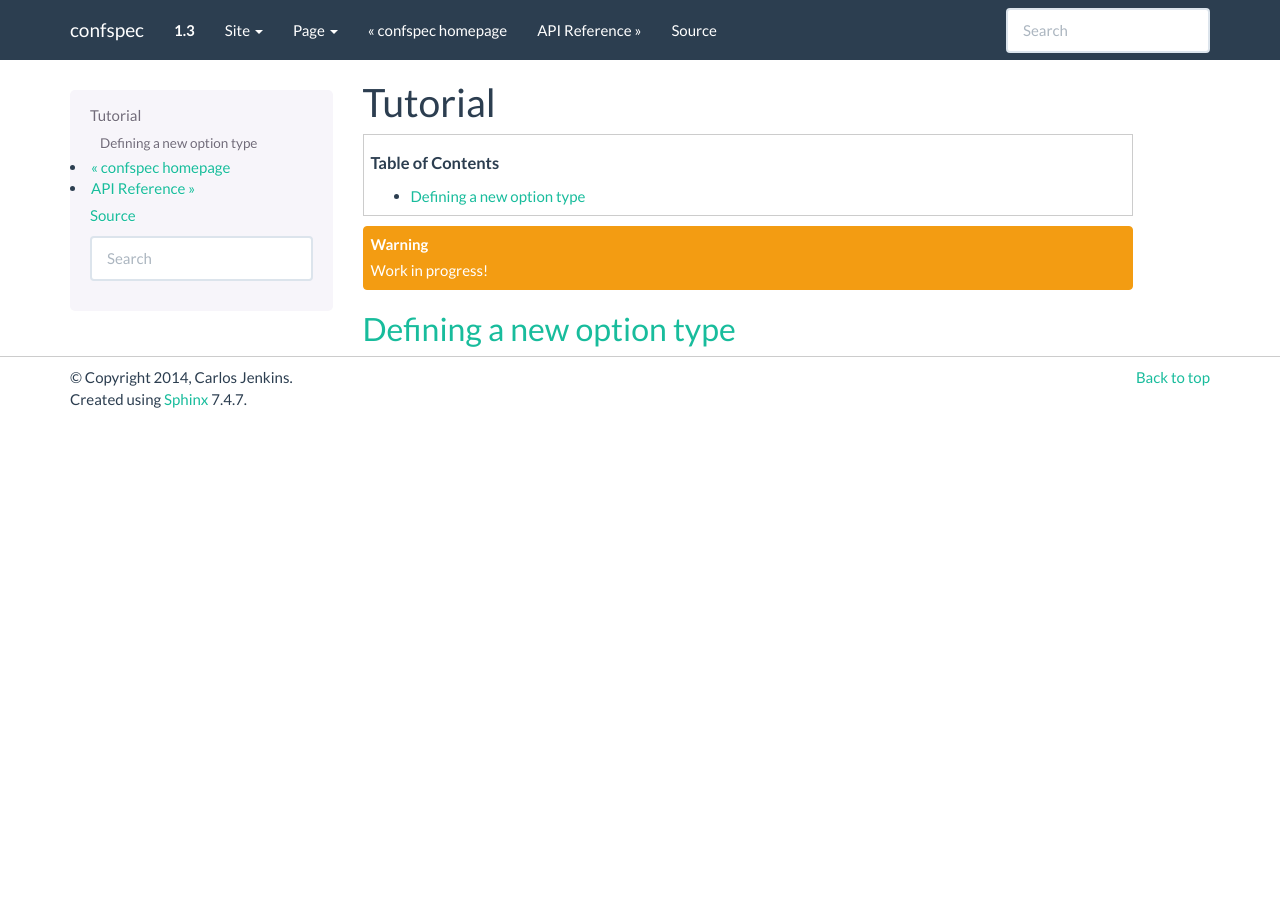
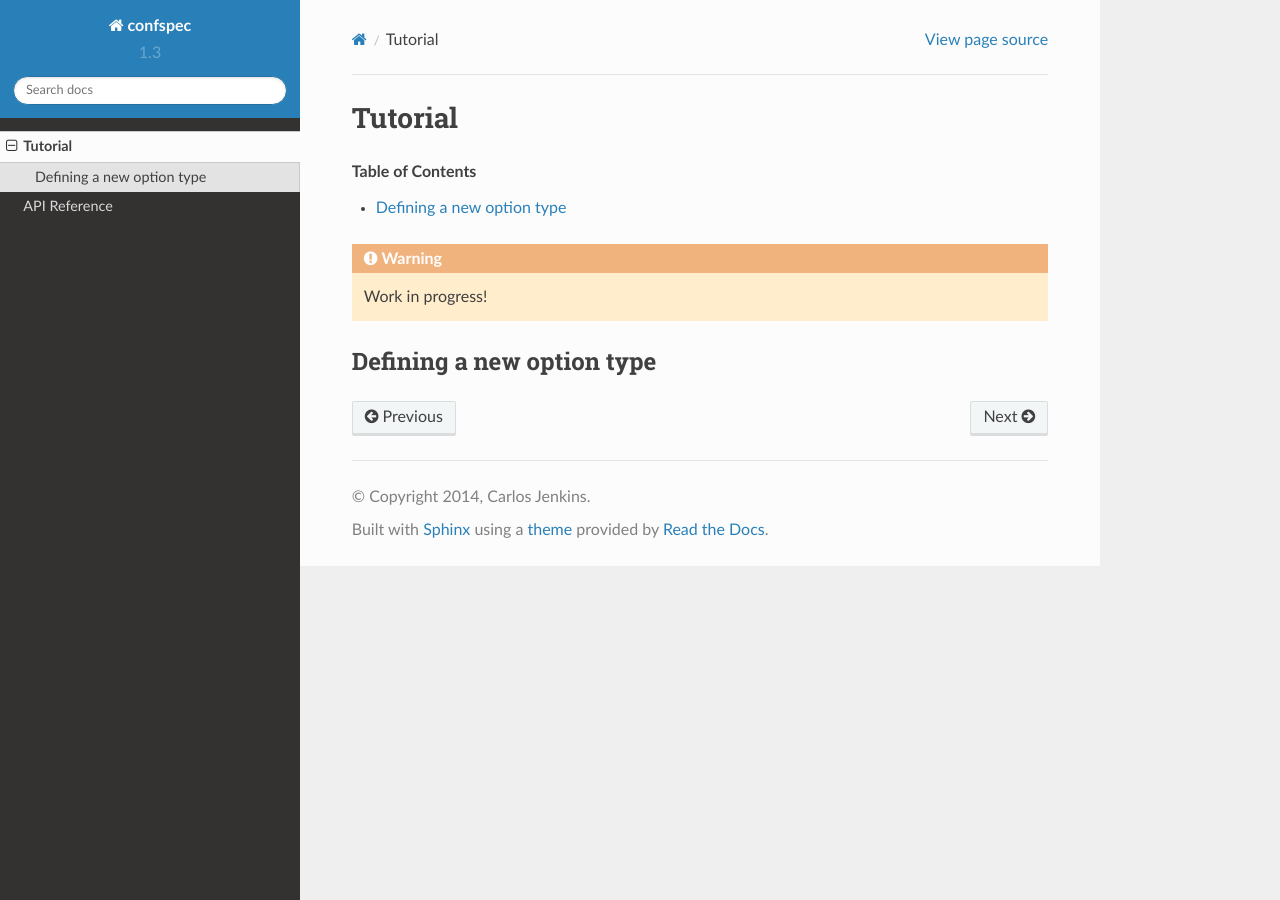
Before and after one commit to carlos-jenkins/confspec, a Sphinx documentation site: the page built from doc/content/tutorial.rst, in a window 1280 px wide. Built offline with Sphinx 7.4.7 and the Read the Docs theme 2.0.0, drawn with Linux system fonts in a browser that asks for light colours.

Commit message:
I give up, RTD doesn't allow a sh*t.

```diff
--- a/doc/conf.py
+++ b/doc/conf.py
@@ -275,13 +275,21 @@ intersphinx_mapping = {
 
 # -- Custom theme options -----------------------------------------------------
 
-try:
-    from sphinx_bootstrap_theme import get_html_theme_path as bootstrap_path
-    pygments_style = 'monokai'
-    html_theme = 'bootstrap'
-    html_theme_options = {
-        'bootswatch_theme': 'flatly',
-    }
-    html_theme_path = bootstrap_path()
-except ImportError:
-    print('Unable to import sphinx_bootstrap_theme :(')
+# Override variables in on readthedocs.org
+on_rtd = os.environ.get('READTHEDOCS', None) == 'True'
+
+if not on_rtd:  # only import and set the theme if we're building docs locally
+    import sphinx_rtd_theme
+    html_theme = 'sphinx_rtd_theme'
+    html_theme_path = [sphinx_rtd_theme.get_html_theme_path()]
+
+# try:
+#     from sphinx_bootstrap_theme import get_html_theme_path as bootstrap_path
+#     pygments_style = 'monokai'
+#     html_theme = 'bootstrap'
+#     html_theme_options = {
+#         'bootswatch_theme': 'flatly',
+#     }
+#     html_theme_path = bootstrap_path()
+# except ImportError:
+#     print('Unable to import sphinx_bootstrap_theme :(')
--- a/doc/requirements.txt
+++ /dev/null
@@ -1,2 +0,0 @@
-sphinx
-sphinx-bootstrap-theme
--- a/requirements.dev.txt
+++ b/requirements.dev.txt
@@ -5,4 +5,3 @@ pytest-cov
 coverage
 coveralls
 sphinx
-sphinx-bootstrap-theme
```
